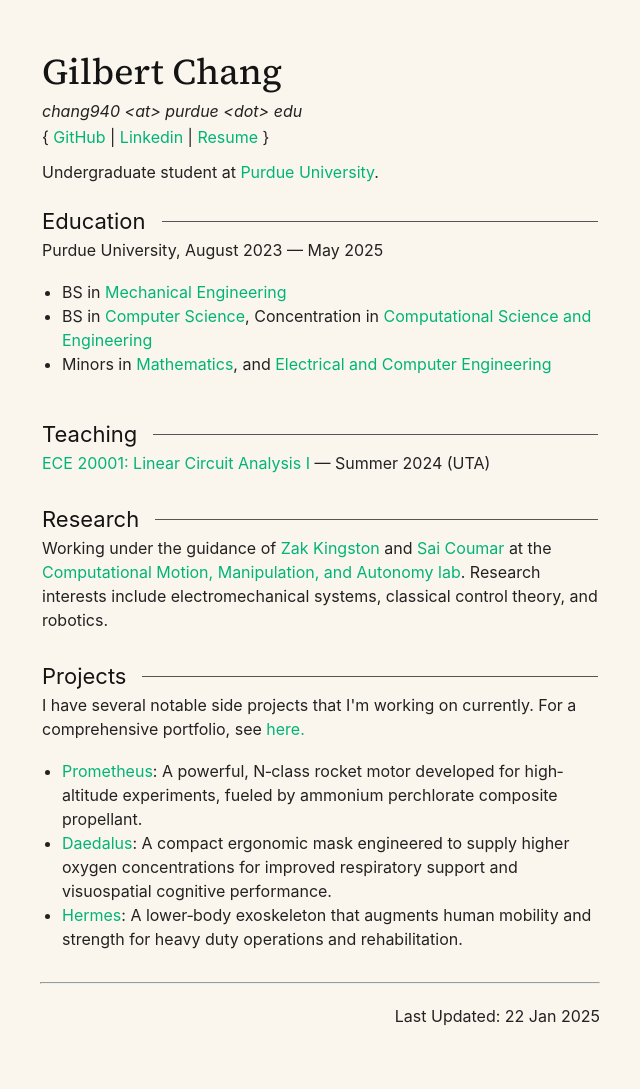
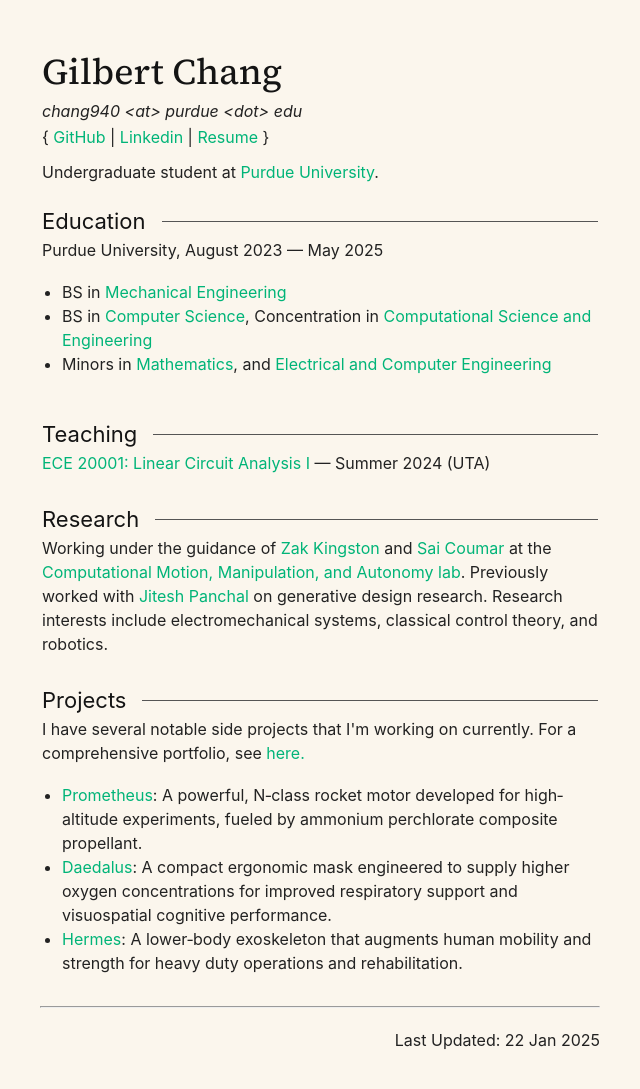
Before and after one commit to vindou/vindou, a Jekyll site: the page built from index.html, in a window 1280 px wide. Shown: the whole page, without its empty margins (320-960 px from the left). Built offline with Jekyll 4.4.1, drawn with Linux system fonts in a browser that asks for light colours; before the commit the page ends 1065 px from its top, so only the background shows below that.

Commit message:
Update index.html

```diff
--- a/index.html
+++ b/index.html
@@ -64,6 +64,8 @@
         Working under the guidance of <a href="https://zkingston.com/">Zak Kingston</a> and
         <a href=""https://saiccoumar.github.io/">Sai Coumar</a>
         at the <a href="https://commalab.org/">Computational Motion, Manipulation, and Autonomy lab</a>.
+         Previously worked with <a href="https://engineering.purdue.edu/ME/People/ptProfile?resource_id=80194">Jitesh Panchal</a>
+         on generative design research.
         Research interests include electromechanical systems, classical control theory, and robotics.
       </p>
     </div>
```
